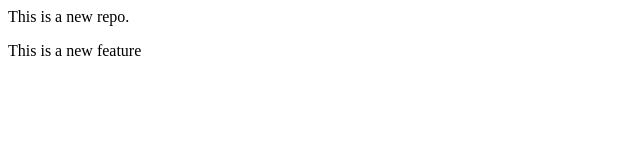
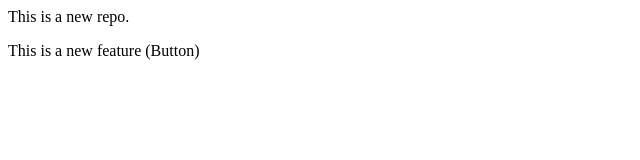
Before and after one commit to Partha-Pratim-Jana/LocalRepo, a plain HTML site: page index.html in a window 1280 px wide. Shown: the full height of the page, 0-640 px from the left. Drawn offline with Linux system fonts and the light colour scheme.

Commit message:
Add button

```diff
--- a/index.html
+++ b/index.html
@@ -1,2 +1,2 @@
 <p> This is a new repo.</p>
-<p> This is a new feature</p>
+<p> This is a new feature (Button)</p>
```
